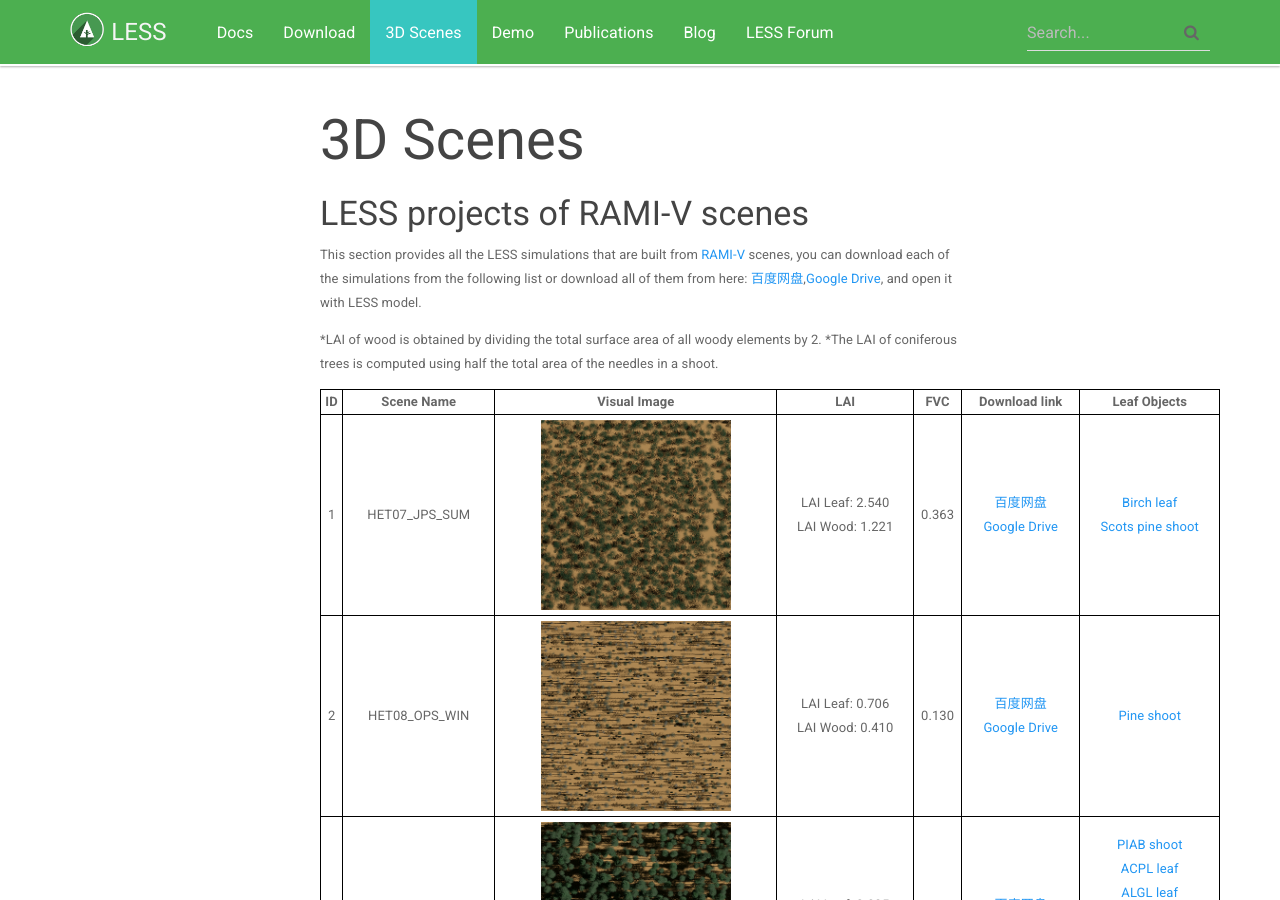
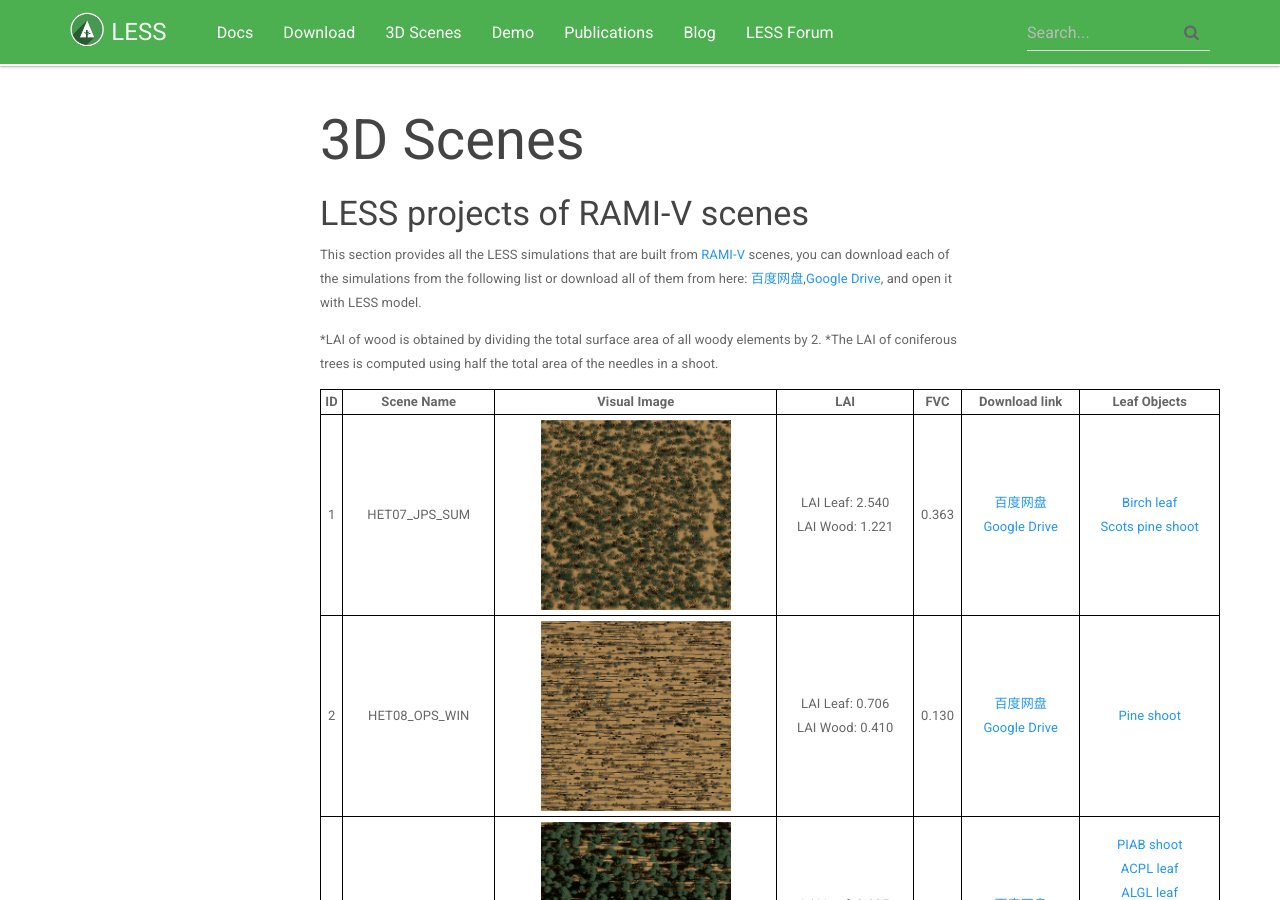
Before and after one commit to jianboqi/jianboqi.github.io, a Jekyll site: the page built from 3dscenes.md, in a window 1280 px wide and 900 px high. Built offline with Jekyll 4.4.1, drawn with Linux system fonts in a browser that asks for light colours; nearby versions of some CDN libraries.

Commit message:
Update topnav.html

```diff
--- a/_includes/topnav.html
+++ b/_includes/topnav.html
@@ -15,7 +15,7 @@
             <ul class="nav navbar-nav">
                 <li {% if page.sectionid=='docs' %} class="active" {% endif %}><a href="{{ "/docs/documentation/" | prepend: site.baseurl }}">Docs</a></li>
                 <li {% if page.sectionid=='page_dowload' %} class="active" {% endif %}><a href="{{ "/download-less/" | prepend: site.baseurl }}">Download</a></li>
-                <li {% if page.sectionid=='page_3dscenes' %} class="active" {% endif %}><a href="{{ "/3dscenes/ramiscenes" | prepend: site.baseurl }}">3D Scenes</a></li>
+                <li {% if page.sectionid=='3dscenes' %} class="active" {% endif %}><a href="{{ "/3dscenes/ramiscenes" | prepend: site.baseurl }}">3D Scenes</a></li>
                 <li {% if page.sectionid=='page_demo' %} class="active" {% endif %}><a href="{{ "/demo/" | prepend: site.baseurl }}">Demo</a></li>
                 <li {% if page.sectionid=='page_publications' %} class="active" {% endif %}><a href="{{ "/publications/" | prepend: site.baseurl }}">Publications</a></li>
                 <li {% if page.sectionid=='blog' %} class="active" {% endif %}><a href="{{ site.posts.first.url | prepend: site.baseurl }}">Blog</a></li>
```
